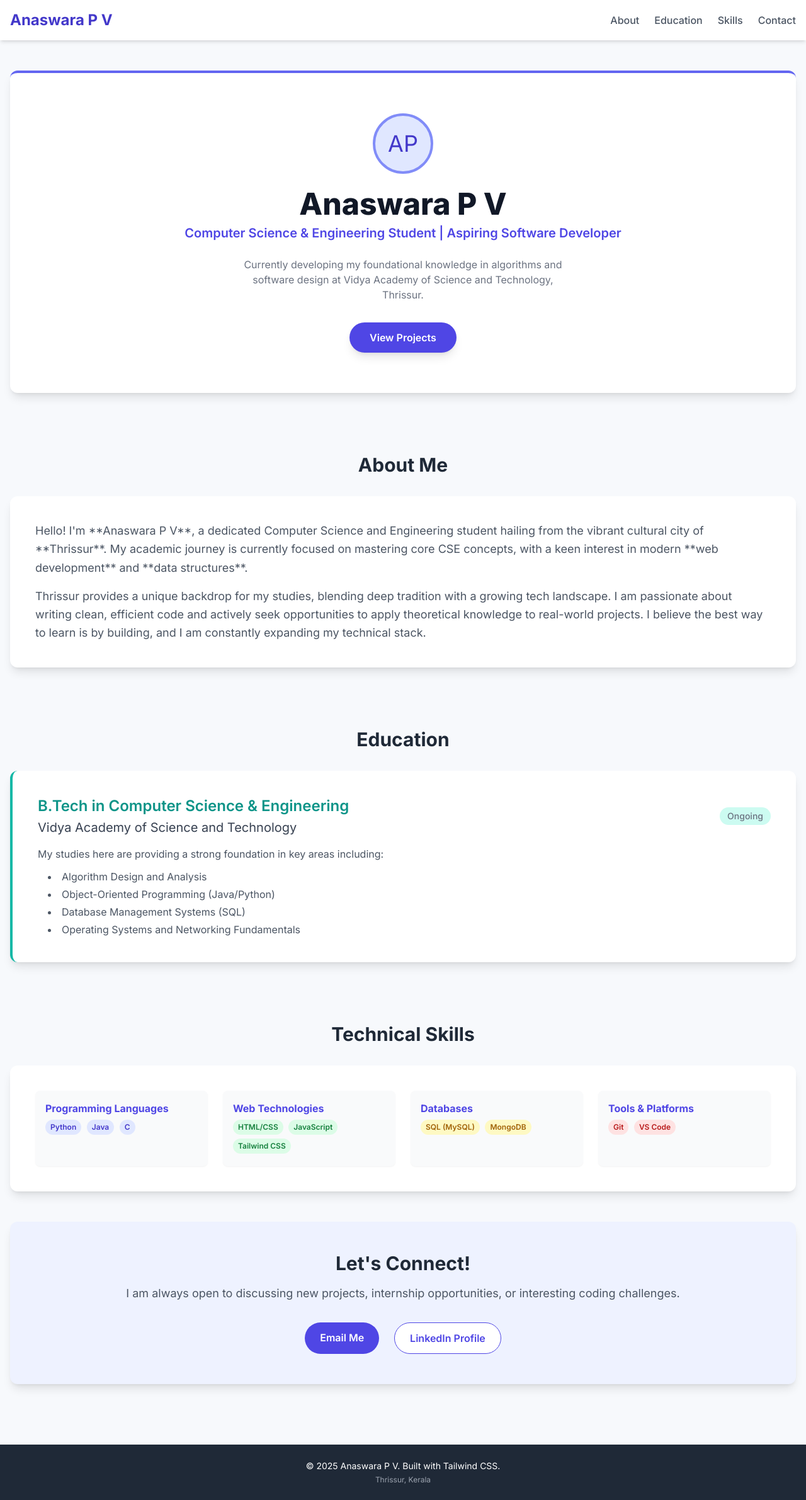
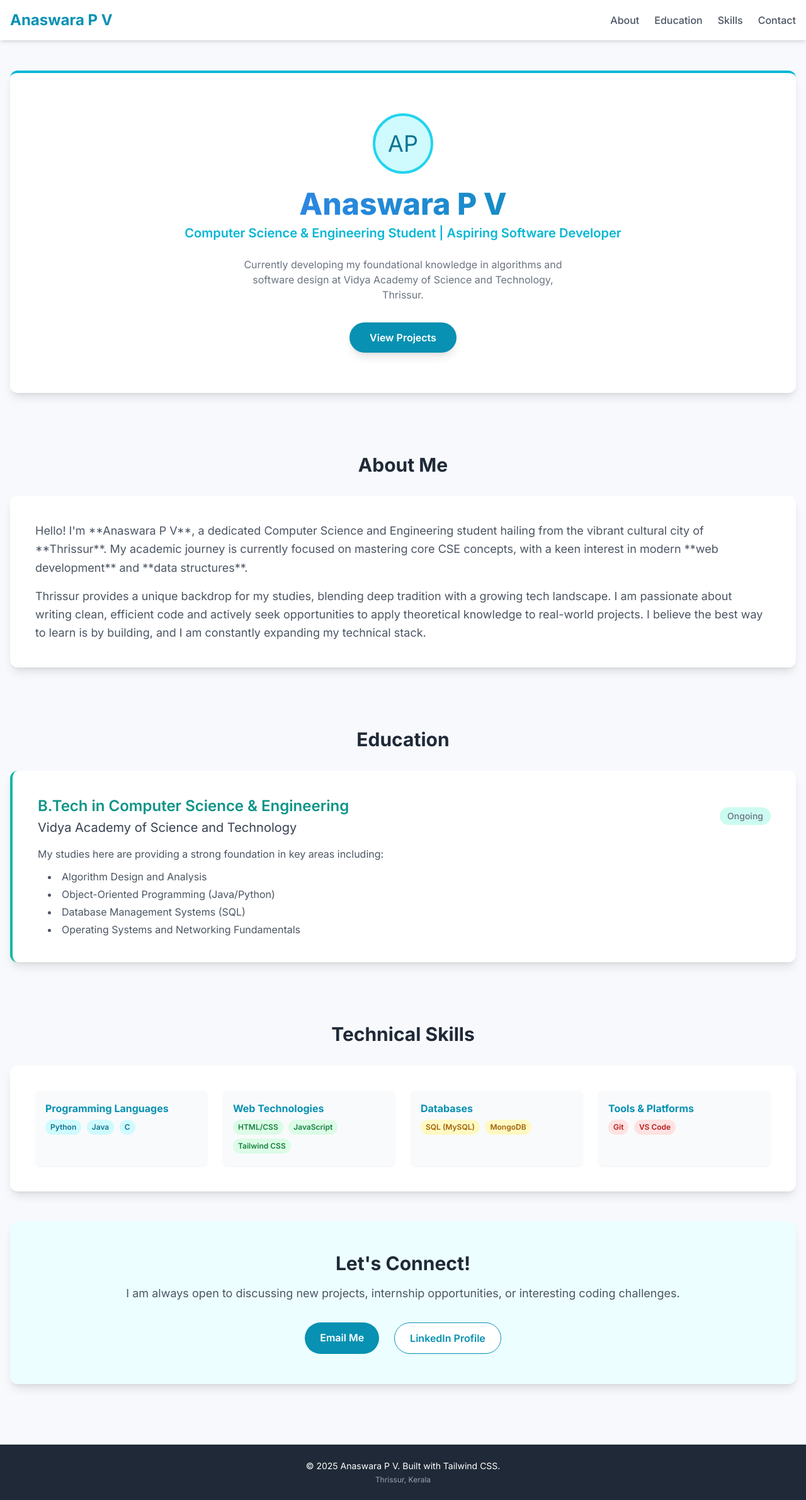
Before and after one commit to Anaswara05pv/Anaswara05pv.github.io, a plain HTML site: page index.html in a window 1280 px wide. Shown: the whole page at 63% size. Drawn offline with nearby package versions, Linux system fonts and the light colour scheme.

Commit message:
Update index.html

```diff
--- a/index.html
+++ b/index.html
@@ -6,12 +6,34 @@
     <title>Anaswara P V | CSE Portfolio</title>
     <!-- Load Tailwind CSS -->
     <script src="https://cdn.tailwindcss.com"></script>
-    <!-- Set up custom configuration for the Inter font -->
+    <!-- Set up custom configuration for the Inter font and custom CSS enhancements -->
     <style>
         @import url('https://fonts.googleapis.com/css2?family=Inter:wght@100..900&display=swap');
         body {
             font-family: 'Inter', sans-serif;
             background-color: #f7f9fc; /* Light blue-gray background */
+        }
+
+        /* --- Custom CSS for enhanced aesthetics and interaction --- */
+
+        /* Style for cards and sections that should lift on hover */
+        .interactive-card {
+            transition: all 0.3s cubic-bezier(0.25, 0.8, 0.25, 1);
+            box-shadow: 0 1px 3px 0 rgba(0, 0, 0, 0.1), 0 1px 2px 0 rgba(0, 0, 0, 0.06); /* Default shadow */
+        }
+
+        .interactive-card:hover {
+            transform: translateY(-5px); /* Lift effect on hover */
+            /* Custom stronger shadow that replaces the default one */
+            box-shadow: 0 10px 15px -3px rgba(0, 0, 0, 0.1), 0 4px 6px -2px rgba(0, 0, 0, 0.05);
+        }
+
+        /* Custom focus style for accessibility (buttons and links) */
+        /* Changed focus color to Cyan for vibrancy */
+        a:focus, button:focus {
+            outline: 3px solid rgba(6, 182, 212, 0.7); /* Cyan focus ring */
+            outline-offset: 3px;
+            border-radius: 9999px; /* Matches the rounded-full style */
         }
     </style>
 </head>
@@ -20,15 +42,17 @@
     <!-- Header & Navigation (Fixed at top) -->
     <header class="bg-white shadow-md sticky top-0 z-10">
         <div class="container mx-auto px-4 py-4 flex justify-between items-center">
-            <h1 class="text-2xl font-bold text-indigo-700">Anaswara P V</h1>
+            <!-- Changed header title color to cyan-600 -->
+            <h1 class="text-2xl font-bold text-cyan-600">Anaswara P V</h1>
             <nav class="hidden md:flex space-x-6 text-gray-600 font-medium">
-                <a href="#about" class="hover:text-indigo-600 transition duration-300">About</a>
-                <a href="#education" class="hover:text-indigo-600 transition duration-300">Education</a>
-                <a href="#skills" class="hover:text-indigo-600 transition duration-300">Skills</a>
-                <a href="#contact" class="hover:text-indigo-600 transition duration-300">Contact</a>
+                <!-- Changed nav link hover color to cyan-500 -->
+                <a href="#about" class="hover:text-cyan-500 transition duration-300">About</a>
+                <a href="#education" class="hover:text-cyan-500 transition duration-300">Education</a>
+                <a href="#skills" class="hover:text-cyan-500 transition duration-300">Skills</a>
+                <a href="#contact" class="hover:text-cyan-500 transition duration-300">Contact</a>
             </nav>
-            <!-- Mobile Menu Placeholder (Not fully implemented for brevity, but crucial for responsive design) -->
-            <button class="md:hidden text-gray-600 hover:text-indigo-600 focus:outline-none">
+            <!-- Mobile Menu Placeholder -->
+            <button class="md:hidden text-gray-600 hover:text-cyan-500 focus:outline-none">
                 <svg class="w-6 h-6" fill="none" stroke="currentColor" viewBox="0 0 24 24" xmlns="http://www.w3.org/2000/svg"><path stroke-linecap="round" stroke-linejoin="round" stroke-width="2" d="M4 6h16M4 12h16M4 18h16"></path></svg>
             </button>
         </div>
@@ -37,28 +61,33 @@
     <main class="container mx-auto px-4 py-8 md:py-12">
 
         <!-- Hero Section -->
-        <section class="text-center py-16 bg-white rounded-xl shadow-lg mb-12 border-t-4 border-indigo-500">
+        <!-- Changed border color to cyan-500 -->
+        <section class="text-center py-16 bg-white rounded-xl shadow-lg mb-12 border-t-4 border-cyan-500">
             <div class="max-w-3xl mx-auto">
                 <!-- Placeholder for a Profile Image/Icon -->
-                <div class="w-24 h-24 bg-indigo-100 rounded-full mx-auto flex items-center justify-center mb-6 border-4 border-indigo-400">
-                    <span class="text-4xl text-indigo-700">AP</span>
+                <!-- Changed icon background/border/text colors -->
+                <div class="w-24 h-24 bg-cyan-100 rounded-full mx-auto flex items-center justify-center mb-6 border-4 border-cyan-400">
+                    <span class="text-4xl text-cyan-700">AP</span>
                 </div>
-                <h2 class="text-4xl md:text-5xl font-extrabold text-gray-900 mb-2">Anaswara P V</h2>
-                <p class="text-xl text-indigo-600 font-semibold mb-6">Computer Science & Engineering Student | Aspiring Software Developer</p>
+                <!-- VIBRANCY BOOST: Added gradient text effect (now Blue/Cyan) -->
+                <h2 class="text-4xl md:text-5xl font-extrabold mb-2 bg-clip-text text-transparent bg-gradient-to-r from-blue-500 to-cyan-600">Anaswara P V</h2>
+                <!-- Changed subtitle color to cyan-500 -->
+                <p class="text-xl text-cyan-500 font-semibold mb-6">Computer Science & Engineering Student | Aspiring Software Developer</p>
                 <p class="text-gray-500 max-w-lg mx-auto">Currently developing my foundational knowledge in algorithms and software design at Vidya Academy of Science and Technology, Thrissur.</p>
                 <div class="mt-8">
-                    <!-- Call to action button -->
-                    <a href="#contact" class="inline-block bg-indigo-600 text-white px-8 py-3 rounded-full font-semibold hover:bg-indigo-700 transition duration-300 transform hover:scale-105 shadow-lg">
+                    <!-- Call to action button - Changed colors to cyan-600/700 -->
+                    <a href="#contact" class="inline-block bg-cyan-600 text-white px-8 py-3 rounded-full font-semibold hover:bg-cyan-700 transition duration-300 transform hover:scale-105 shadow-lg">
                         View Projects
                     </a>
                 </div>
             </div>
         </section>
 
-        <!-- About Me Section -->
+        <!-- About Me Section (Kept neutral for readability, but retained interactive card effect) -->
         <section id="about" class="py-12">
             <h3 class="text-3xl font-bold text-center text-gray-800 mb-8">About Me</h3>
-            <div class="bg-white p-6 md:p-10 rounded-xl shadow-lg">
+            <!-- Applied interactive-card class here -->
+            <div class="bg-white p-6 md:p-10 rounded-xl shadow-lg interactive-card">
                 <p class="text-lg text-gray-600 leading-relaxed">
                     Hello! I'm **Anaswara P V**, a dedicated Computer Science and Engineering student hailing from the vibrant cultural city of **Thrissur**. My academic journey is currently focused on mastering core CSE concepts, with a keen interest in modern **web development** and **data structures**.
                 </p>
@@ -68,10 +97,11 @@
             </div>
         </section>
 
-        <!-- Education Section -->
+        <!-- Education Section (Secondary accent color retained for contrast) -->
         <section id="education" class="py-12">
             <h3 class="text-3xl font-bold text-center text-gray-800 mb-8">Education</h3>
-            <div class="bg-white p-6 md:p-10 rounded-xl shadow-lg border-l-4 border-teal-500">
+            <!-- Applied interactive-card class here -->
+            <div class="bg-white p-6 md:p-10 rounded-xl shadow-lg border-l-4 border-teal-500 interactive-card">
                 <div class="flex flex-col md:flex-row justify-between items-start md:items-center mb-4">
                     <div>
                         <p class="text-2xl font-semibold text-teal-600">B.Tech in Computer Science & Engineering</p>
@@ -96,32 +126,32 @@
             <h3 class="text-3xl font-bold text-center text-gray-800 mb-8">Technical Skills</h3>
             <div class="bg-white p-6 md:p-10 rounded-xl shadow-lg grid grid-cols-2 sm:grid-cols-3 lg:grid-cols-4 gap-6">
 
-                <!-- Skill Card 1: Languages -->
-                <div class="bg-gray-50 p-4 rounded-lg shadow-sm hover:shadow-md transition duration-300">
-                    <p class="font-bold text-indigo-600 mb-1">Programming Languages</p>
-                    <span class="inline-block bg-indigo-100 text-indigo-700 text-xs font-semibold px-2 py-1 rounded-full mr-1 mb-1">Python</span>
-                    <span class="inline-block bg-indigo-100 text-indigo-700 text-xs font-semibold px-2 py-1 rounded-full mr-1 mb-1">Java</span>
-                    <span class="inline-block bg-indigo-100 text-indigo-700 text-xs font-semibold px-2 py-1 rounded-full mr-1 mb-1">C</span>
+                <!-- Skill Card 1: Languages - Changed colors to cyan-600/100 -->
+                <div class="bg-gray-50 p-4 rounded-lg shadow-sm interactive-card">
+                    <p class="font-bold text-cyan-600 mb-1">Programming Languages</p>
+                    <span class="inline-block bg-cyan-100 text-cyan-700 text-xs font-semibold px-2 py-1 rounded-full mr-1 mb-1">Python</span>
+                    <span class="inline-block bg-cyan-100 text-cyan-700 text-xs font-semibold px-2 py-1 rounded-full mr-1 mb-1">Java</span>
+                    <span class="inline-block bg-cyan-100 text-cyan-700 text-xs font-semibold px-2 py-1 rounded-full mr-1 mb-1">C</span>
                 </div>
 
-                <!-- Skill Card 2: Web Dev -->
-                <div class="bg-gray-50 p-4 rounded-lg shadow-sm hover:shadow-md transition duration-300">
-                    <p class="font-bold text-indigo-600 mb-1">Web Technologies</p>
+                <!-- Skill Card 2: Web Dev (Green for consistency) -->
+                <div class="bg-gray-50 p-4 rounded-lg shadow-sm interactive-card">
+                    <p class="font-bold text-cyan-600 mb-1">Web Technologies</p>
                     <span class="inline-block bg-green-100 text-green-700 text-xs font-semibold px-2 py-1 rounded-full mr-1 mb-1">HTML/CSS</span>
                     <span class="inline-block bg-green-100 text-green-700 text-xs font-semibold px-2 py-1 rounded-full mr-1 mb-1">JavaScript</span>
                     <span class="inline-block bg-green-100 text-green-700 text-xs font-semibold px-2 py-1 rounded-full mr-1 mb-1">Tailwind CSS</span>
                 </div>
 
-                <!-- Skill Card 3: Databases -->
-                <div class="bg-gray-50 p-4 rounded-lg shadow-sm hover:shadow-md transition duration-300">
-                    <p class="font-bold text-indigo-600 mb-1">Databases</p>
+                <!-- Skill Card 3: Databases (Yellow for consistency) -->
+                <div class="bg-gray-50 p-4 rounded-lg shadow-sm interactive-card">
+                    <p class="font-bold text-cyan-600 mb-1">Databases</p>
                     <span class="inline-block bg-yellow-100 text-yellow-700 text-xs font-semibold px-2 py-1 rounded-full mr-1 mb-1">SQL (MySQL)</span>
                     <span class="inline-block bg-yellow-100 text-yellow-700 text-xs font-semibold px-2 py-1 rounded-full mr-1 mb-1">MongoDB</span>
                 </div>
 
-                <!-- Skill Card 4: Tools -->
-                <div class="bg-gray-50 p-4 rounded-lg shadow-sm hover:shadow-md transition duration-300">
-                    <p class="font-bold text-indigo-600 mb-1">Tools & Platforms</p>
+                <!-- Skill Card 4: Tools (Red for consistency) -->
+                <div class="bg-gray-50 p-4 rounded-lg shadow-sm interactive-card">
+                    <p class="font-bold text-cyan-600 mb-1">Tools & Platforms</p>
                     <span class="inline-block bg-red-100 text-red-700 text-xs font-semibold px-2 py-1 rounded-full mr-1 mb-1">Git</span>
                     <span class="inline-block bg-red-100 text-red-700 text-xs font-semibold px-2 py-1 rounded-full mr-1 mb-1">VS Code</span>
                 </div>
@@ -129,16 +159,17 @@
             </div>
         </section>
 
-        <!-- Contact Section -->
-        <section id="contact" class="py-12 text-center bg-indigo-50 rounded-xl shadow-lg">
+        <!-- Contact Section - Changed background color to cyan-50 and button colors -->
+        <section id="contact" class="py-12 text-center bg-cyan-50 rounded-xl shadow-lg">
             <h3 class="text-3xl font-bold text-gray-800 mb-4">Let's Connect!</h3>
             <p class="text-lg text-gray-600 mb-8">I am always open to discussing new projects, internship opportunities, or interesting coding challenges.</p>
             <div class="flex flex-col sm:flex-row justify-center space-y-4 sm:space-y-0 sm:space-x-6">
-                <!-- Replace with your actual links -->
-                <a href="#" class="bg-indigo-600 text-white px-6 py-3 rounded-full font-semibold hover:bg-indigo-700 transition duration-300">
+                <!-- Primary Button - Changed colors to cyan-600/700 -->
+                <a href="#" class="bg-cyan-600 text-white px-6 py-3 rounded-full font-semibold hover:bg-cyan-700 transition duration-300">
                     Email Me
                 </a>
-                <a href="#" class="bg-white text-indigo-600 border border-indigo-600 px-6 py-3 rounded-full font-semibold hover:bg-indigo-50 transition duration-300">
+                <!-- Secondary Button - Changed colors to cyan-600 -->
+                <a href="#" class="bg-white text-cyan-600 border border-cyan-600 px-6 py-3 rounded-full font-semibold hover:bg-cyan-50 transition duration-300">
                     LinkedIn Profile
                 </a>
             </div>
```
